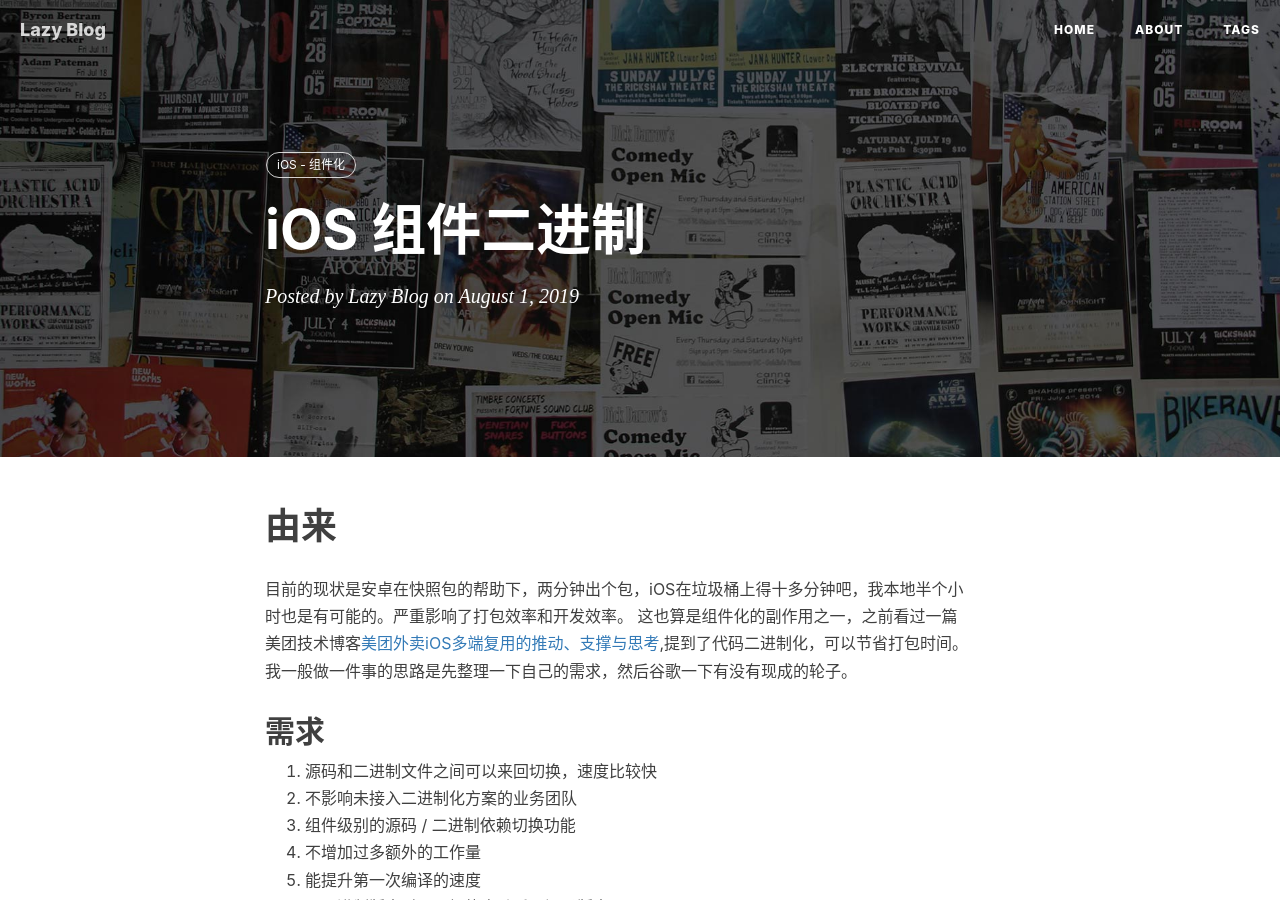
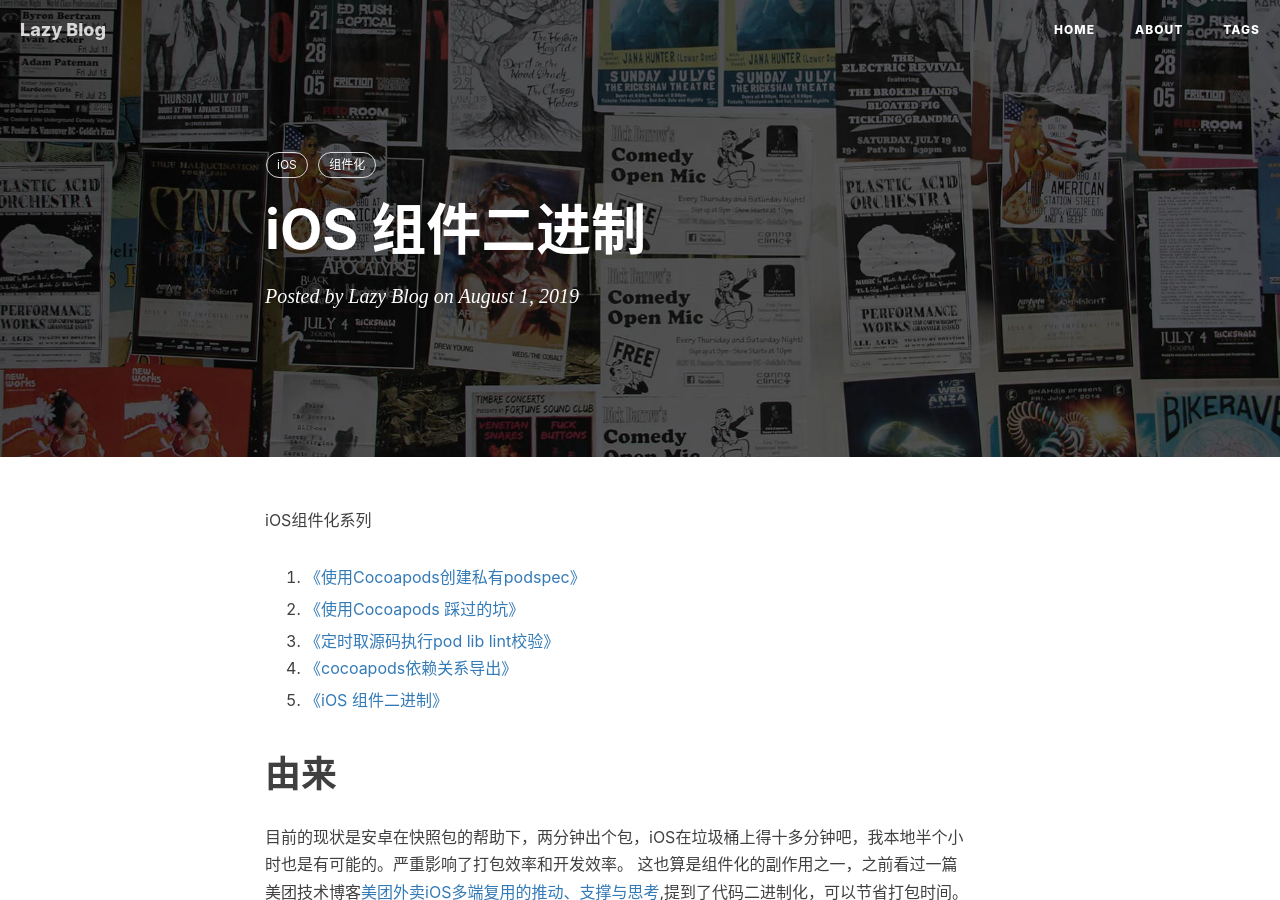
Before and after one commit to toolazytoname/toolazytoname.github.io, a Jekyll site: the page built from _posts/2019-08-01-cocoapods-binary.markdown, in a window 1280 px wide and 900 px high. Built offline with Jekyll 4.4.1, drawn with Linux system fonts in a browser that asks for light colours; nearby versions of some CDN libraries; comment, search, counter and statistics services are not loaded.

Commit message:
iOS 组件化

```diff
--- a/_posts/2019-08-01-cocoapods-binary.markdown
+++ b/_posts/2019-08-01-cocoapods-binary.markdown
@@ -6,8 +6,24 @@ date:   2019-8-1 11:44:32 +0800
 categories: iOS
 catalog:  true
 tags:
-  - iOS  - 组件化
+  - iOS
+  - 组件化
 ---
+
+iOS组件化系列
+
+1.  [《使用Cocoapods创建私有podspec》]({{ site.url }}/ios/2018/06/23/private-podspec/)
+
+2.  [《使用Cocoapods 踩过的坑》]({{ site.url }}/ios/2018/07/04/private-podspec-FAQ/)
+
+3. [《定时取源码执行pod lib lint校验》]({{ site.url }}/ios/2018/07/13/FDPodBot/)
+4.  [《cocoapods依赖关系导出》]({{ site.url }}/ios/2018/12/27/cocoapods-graph/)
+
+5.  [《iOS 组件二进制》]({{ site.url }}/ios/2019/08/01/cocoapods-binary//)
+
+
+
+
 
 
 
```
